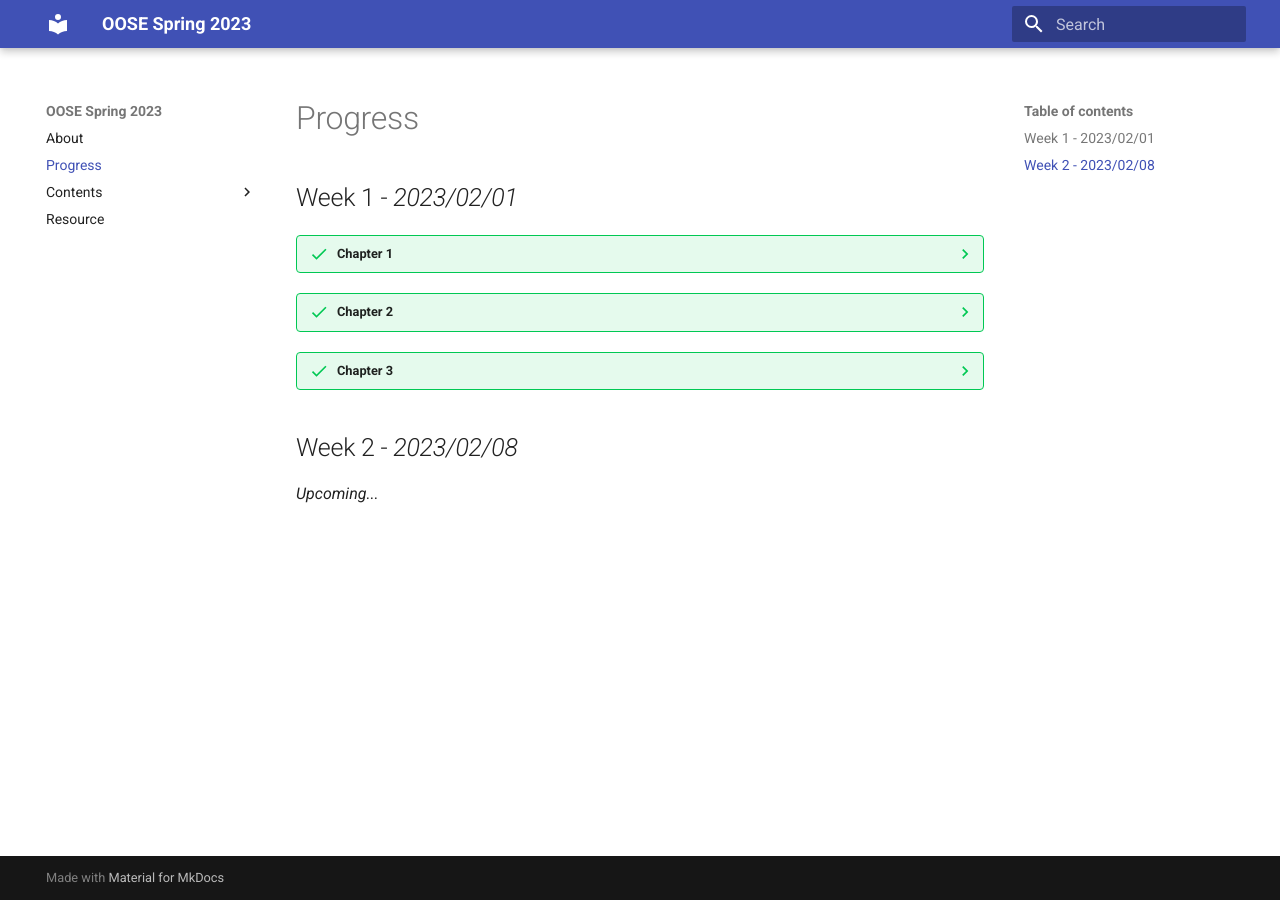
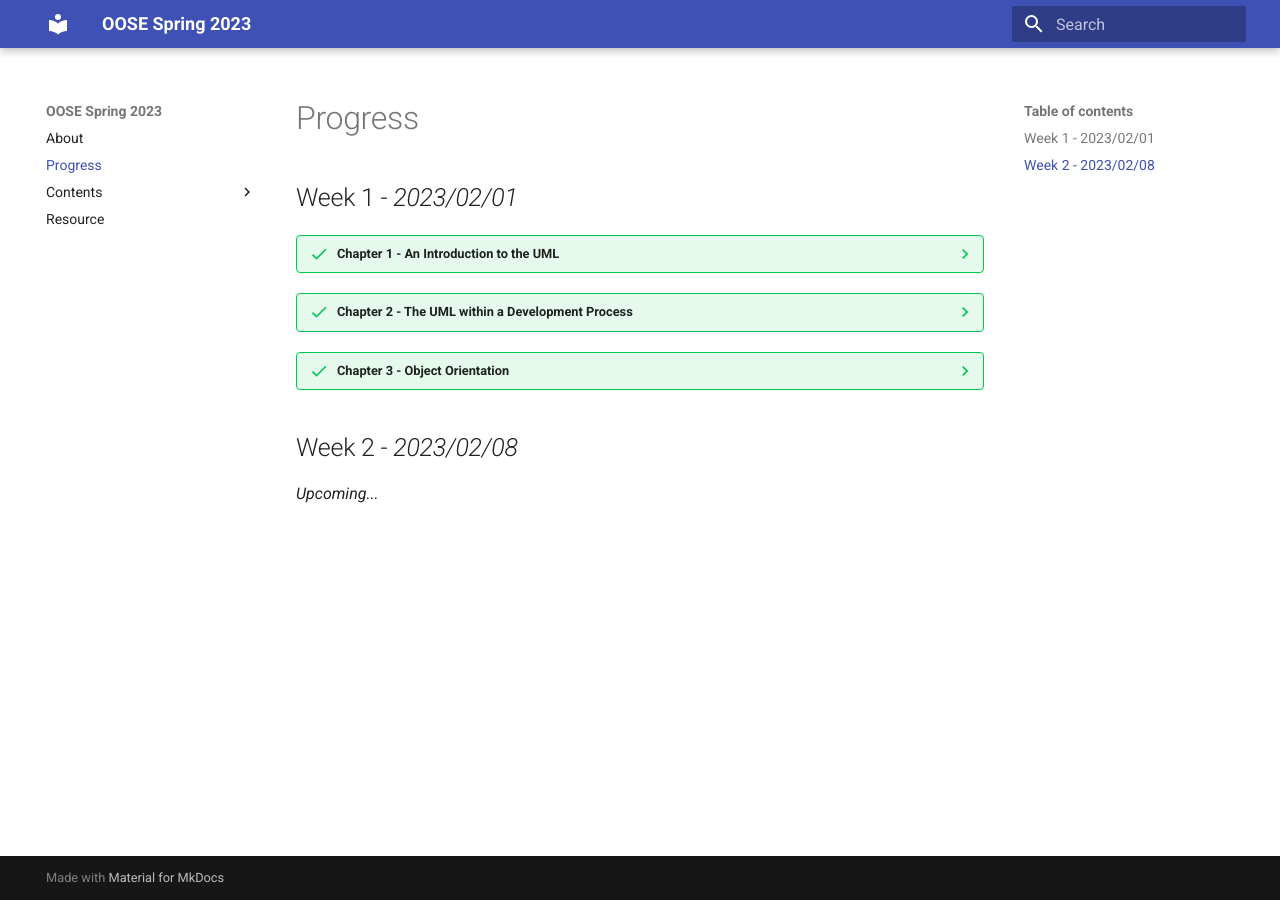
Before and after one commit to kiritoroo/oose-spring-2023, an MkDocs documentation site: the page built from docs/progress.md, in a window 1280 px wide. Built offline with MkDocs 1.6.1 and Material for MkDocs 9.7.7, drawn with Linux system fonts in a browser that asks for light colours; emoji names are drawn with the system emoji font.

Commit message:
fix: chapter title

```diff
--- a/docs/progress.md
+++ b/docs/progress.md
@@ -2,7 +2,7 @@
 
 ## Week 1 - *2023/02/01*
 
-??? success "Chapter 1"
+??? success "Chapter 1 - An Introduction to the UML"
 
     | <div style="width:420px">Content</div>                       | <div style="width:120px">Assign</div>           | Status                |
     | ------------------------------------------------------------ | :--------------------------------------------:  | :-------------------: |
@@ -10,7 +10,7 @@
     | A Common Language                                            | [Le Trung](https://github.com/kiritoroo)        | :white_check_mark:    |
     | Summary                                                      | [Le Trung](https://github.com/kiritoroo)        | :white_check_mark:    |
 
-??? success "Chapter 2"
+??? success "Chapter 2 - The UML within a Development Process"
 
     | <div style="width:420px">Content</div>                       | <div style="width:120px">Assign</div>           | Status                |
     | ------------------------------------------------------------ | :--------------------------------------------:  | :-------------------: |
@@ -23,7 +23,7 @@
     | The Rational Unified Process                                 | [Le Trung](https://github.com/kiritoroo)        | :white_check_mark:    |
     | Summary                                                      | [Le Trung](https://github.com/kiritoroo)        | :white_check_mark:    |
 
-??? success "Chapter 3"
+??? success "Chapter 3 - Object Orientation"
 
     | <div style="width:420px">Content</div>                       | <div style="width:120px">Assign</div>           | Status                |
     | ------------------------------------------------------------ | :--------------------------------------------:  | :-------------------: |
```
Also changed, not shown: docs/assignment/chapter2/chapter2.md (+2 -0 lines).
